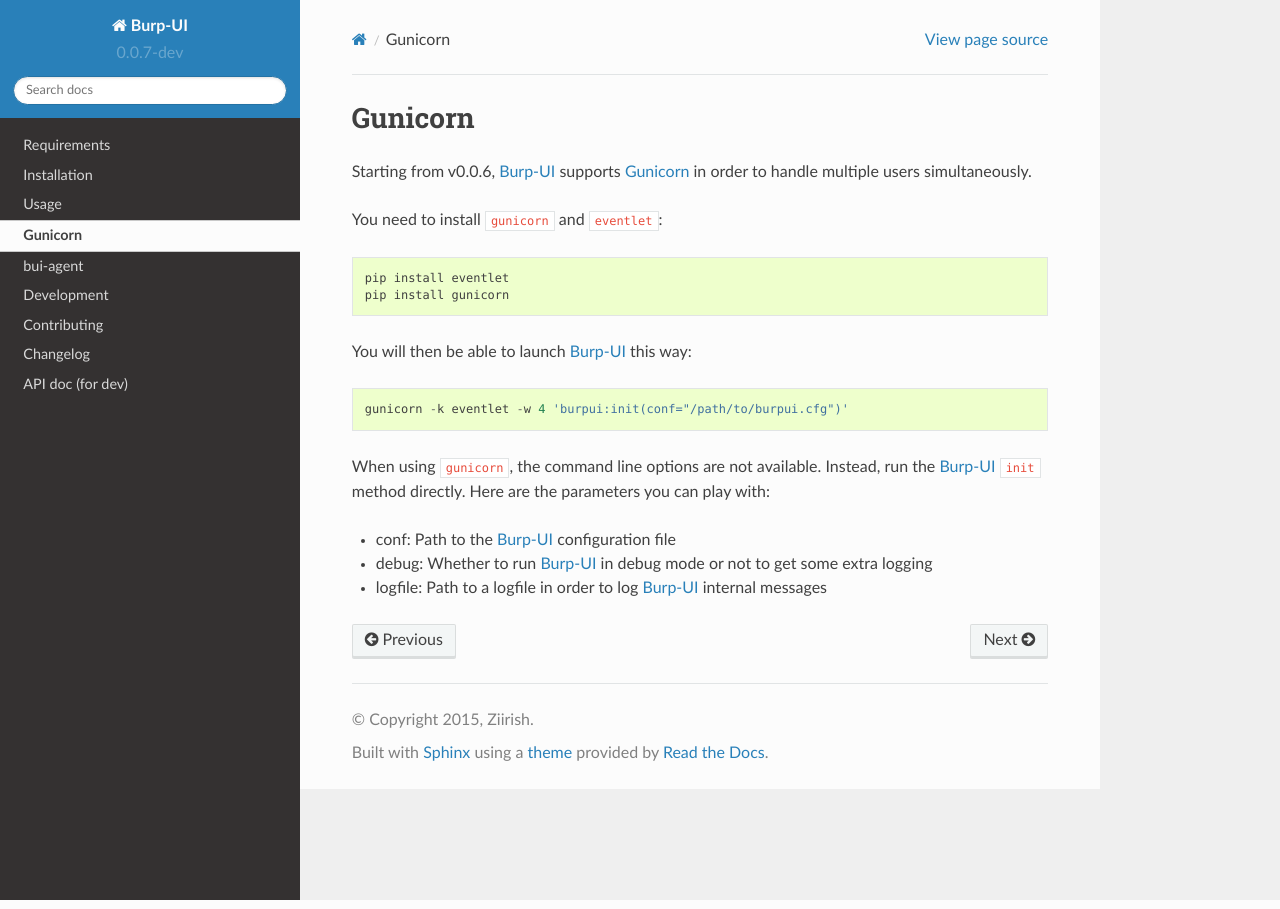
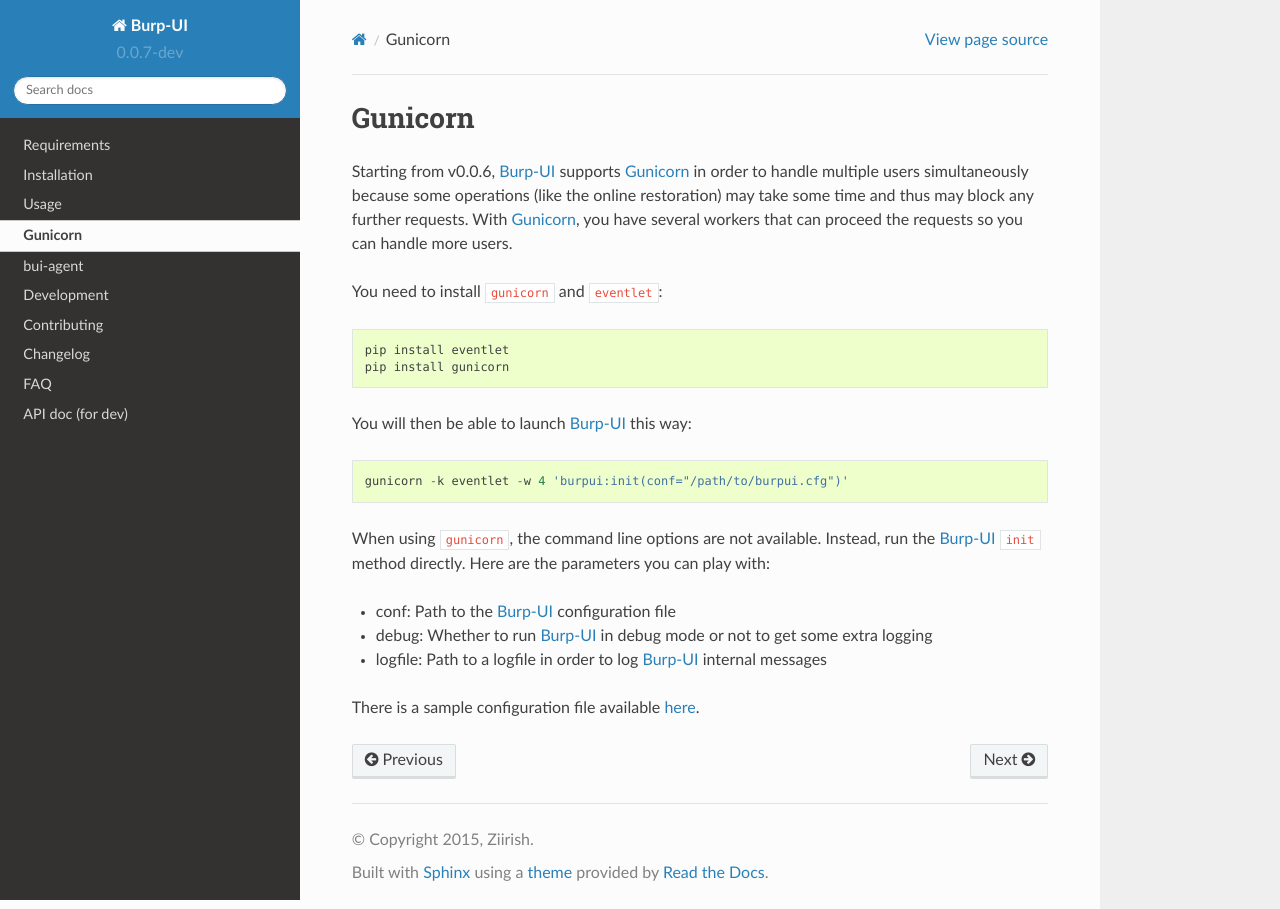
Before and after one commit to ziirish/burp-ui, a Sphinx documentation site: the page built from docs/gunicorn.rst, in a window 1280 px wide. Built offline with Sphinx 7.4.7 and the Read the Docs theme 2.0.0, drawn with Linux system fonts in a browser that asks for light colours.

```diff
--- a/docs/gunicorn.rst
+++ b/docs/gunicorn.rst
@@ -2,7 +2,10 @@ Gunicorn
 ========
 
 Starting from v0.0.6, `Burp-UI`_ supports `Gunicorn`_ in
-order to handle multiple users simultaneously.
+order to handle multiple users simultaneously because some operations (like the
+online restoration) may take some time and thus may block any further requests.
+With `Gunicorn`_, you have several workers that can proceed the requests so you
+can handle more users.
 
 You need to install ``gunicorn`` and ``eventlet``:
 
@@ -25,6 +28,9 @@ play with:
 - debug: Whether to run `Burp-UI`_ in debug mode or not to get some extra logging
 - logfile: Path to a logfile in order to log `Burp-UI`_ internal messages
 
+There is a sample configuration file available
+`here <https://git.ziirish.me/ziirish/burp-ui/blob/master/contrib/gunicorn.d/burp-ui>`__.
+
 
 .. _Gunicorn: http://gunicorn.org/
 .. _Burp-UI: https://git.ziirish.me/ziirish/burp-ui
--- a/docs/index.rst
+++ b/docs/index.rst
@@ -25,6 +25,7 @@ Documentation
    development
    contributing
    changelog
+   faq
    api
 
 
--- a/docs/installation.rst
+++ b/docs/installation.rst
@@ -22,7 +22,9 @@ You can setup various parameters in the `burpui.cfg`_ file.
 This file can be specified with the ``-c`` flag or should be present in
 ``/etc/burp/burpui.cfg``.
 By default `Burp-UI`_ ships with a sample file located in
-``$BURPUIDIR/../share/burpui/etc/burpui.sample.cfg``.
+``$INSTALLDIR/share/burpui/etc/burpui.sample.cfg``.
+(*$INSTALLDIR* defaults to */usr/local* when using pip **outside** a
+virtualenv)
 
 Then you can run ``burp-ui``: ``burp-ui``
 
```
Also changed, not shown: README.rst (+0 -43 lines), docs/contributing.rst (+44 -0 lines), docs/faq.rst (added, +45 -0 lines).
